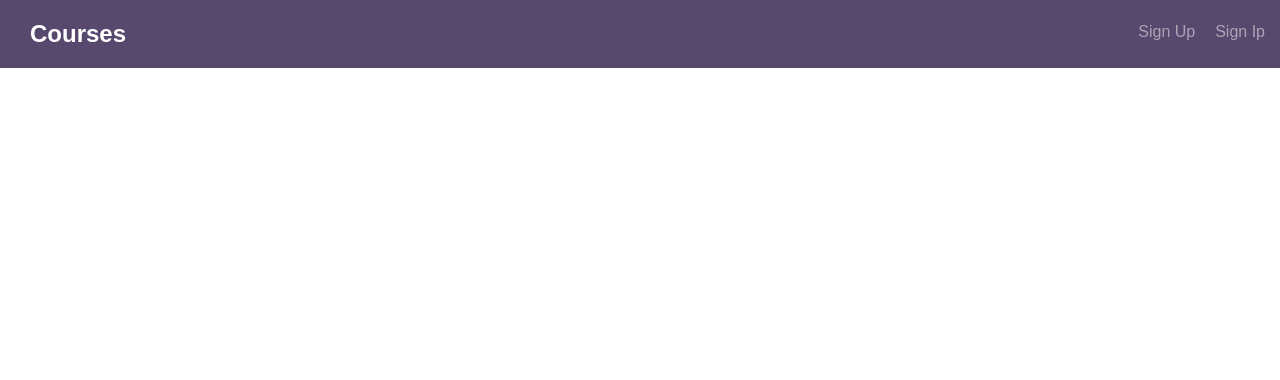
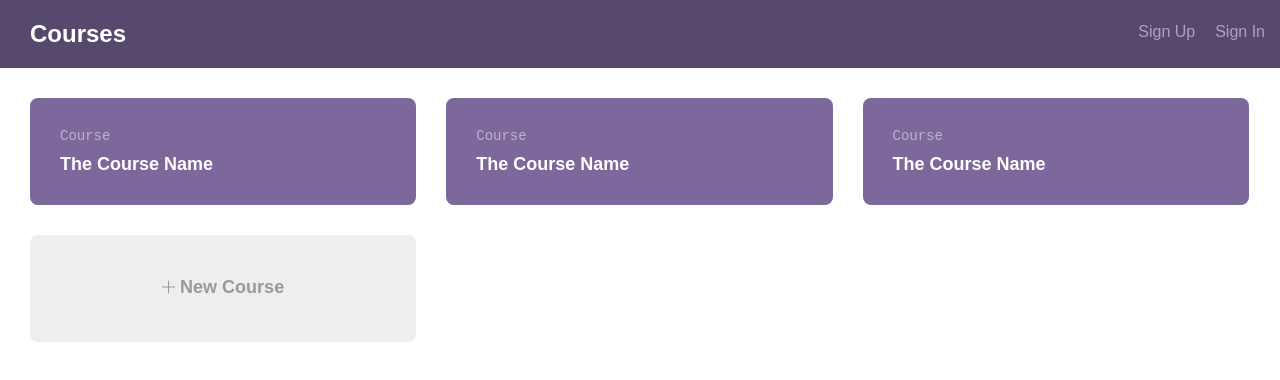
Before and after one commit to mjparty88/school-database-frontend, a React (Create React App) app in the folder client/: page / in a window 1280 px wide. Shown: the top 380 px of the page. Built offline with nearby package versions, Linux system fonts and the light colour scheme; no server answers.

Commit message:
Created Courses, CourseCard and AddNewCourseCard componenets to match the index.html wireframe, and linked to Route '/'

```diff
--- a/client/src/App.js
+++ b/client/src/App.js
@@ -5,6 +5,7 @@ import {
   Switch
 } from 'react-router-dom';
 import Header from './components/Header';
+import Courses from './components/Courses'
 
 
 export default function App() {
@@ -22,10 +23,10 @@ export default function App() {
 
   return (
     <Router>
+      <div>
       <Header />
-      <div>
         <Switch>
-          <Route exact path="/" />
+          <Route exact path="/" component={Courses} />
           <Route exact path="/sign-up" />
           <Route exact path="/sign-in" />
           <Route exact path="/course-detail" />
--- /dev/null
+++ b/client/src/components/AddNewCourseCard.js
@@ -0,0 +1,19 @@
+import React from 'react';
+import {Link} from 'react-router-dom'
+
+export default function AddNewCourseCard() {
+
+  return (
+      <div class='grid-33'>
+        <Link class="course--module course--add--module" to="/">
+          <h3 class="course--add--title">
+            <svg version="1.1" xmlns="http://www.w3.org/2000/svg" x="0px" y="0px" viewBox="0 0 13 13" class="add">
+              <polygon points = "7,6 7,0 6,0 6,6 0,6 0,7 6,7 6,13 7,13 7,7 13,7 13,6 "></polygon>
+            </svg>
+            New Course
+          </h3>
+        </Link>
+      </div>
+  )
+
+}
--- /dev/null
+++ b/client/src/components/CourseCard.js
@@ -0,0 +1,15 @@
+import React from 'react';
+import {Link} from 'react-router-dom'
+
+export default function CourseCard(props) {
+
+  return (
+      <div class='grid-33'>
+        <Link class="course--module course--link" to="/">
+          <h4 class="course--label">Course</h4>
+          <h3 class="course--title">The Course Name</h3>
+        </Link>
+      </div>
+  )
+
+}
--- /dev/null
+++ b/client/src/components/Courses.js
@@ -0,0 +1,16 @@
+import React from 'react';
+import CourseCard from './CourseCard'
+import AddNewCourseCard from './AddNewCourseCard'
+
+
+export default function Courses(props) {
+
+  return (
+    <div class="bounds">
+        <CourseCard />
+        <CourseCard />
+        <CourseCard />
+        <AddNewCourseCard />
+    </div>
+  )
+}
--- a/client/src/components/Header.js
+++ b/client/src/components/Header.js
@@ -4,12 +4,13 @@ import {Link} from 'react-router-dom'
 export default function Header() {
 
   return (
+
       <div class="header">
         <div class ="bounds">
           <h1 class="header--logo">Courses</h1>
           <nav>
             <Link class="signup" to="/">Sign Up</Link>
-          <Link class="signin" to="/">Sign Ip</Link>
+            <Link class="signin" to="/">Sign In</Link>
           </nav>
         </div>
       </div>
```
Lines whose indentation alone changed are shown as unchanged.
